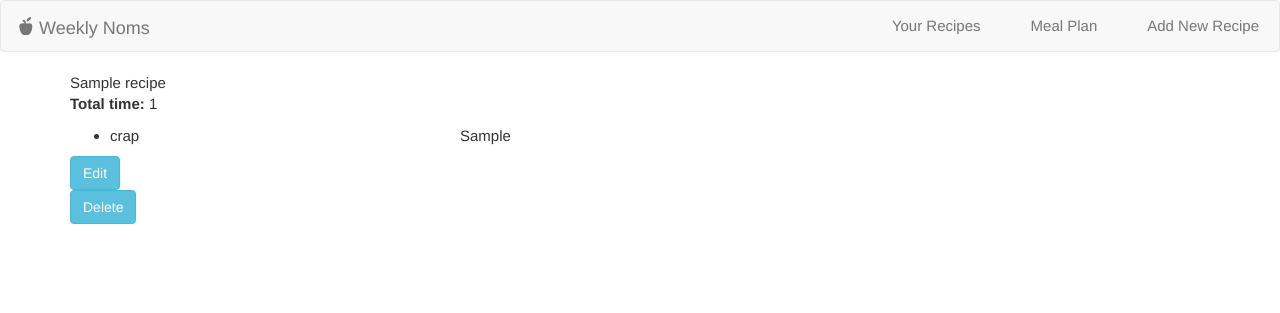
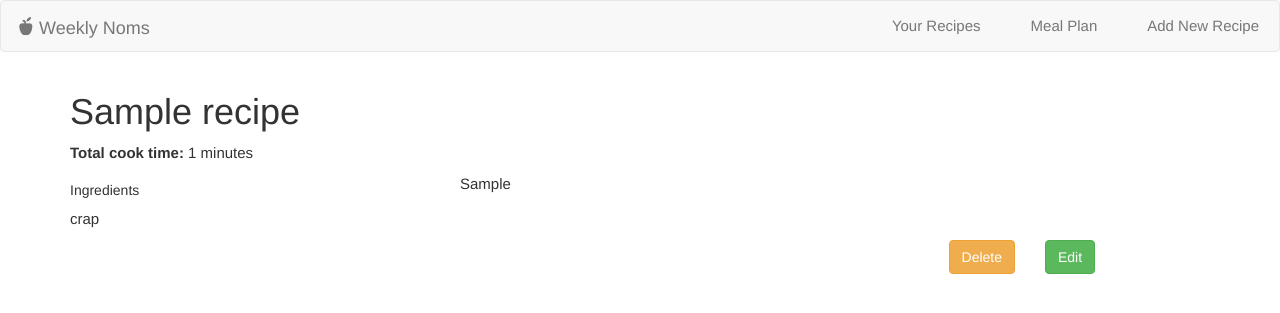
Before and after one commit to apprentiCollabs/weekly_noms, a Django app: a page that uses meal_manager/templates/meal_manager/recipe.html in a window 1280 px wide. Shown: the top 313 px of the page. Run offline with Django 3.2, Linux system fonts and the light colour scheme; a user stored in the database is signed in; data comes from the database, SQL or seed files in the repository; both versions use the stored data as it was after the commit; tables that the repository leaves empty hold one stand-in row (values such as "Sample post"); parts of the project's set-up code (start-up, migrations or seed data) failed here and were passed over; some libraries are stand-ins or nearby versions; some web fonts are replaced.

Commit message:
Edited individual recipe page html

```diff
--- a/meal_manager/templates/meal_manager/recipe.html
+++ b/meal_manager/templates/meal_manager/recipe.html
@@ -7,15 +7,17 @@
 {% block content %}
     <div class="row">
         <header class="col-xs-12">
-            {{ object.title }}
+            <h1>
+                {{ object.title }}
+            </h1>
         </header>
     </div>
 
     <div class="row">
         <aside class="col-xs-3">
             <p>
-                <strong>Total time:</strong>
-                {{ object.cook_time }}
+                <strong>Total cook time:</strong>
+                {{ object.cook_time }} minutes
             </p>
         </aside>
         <aside class="col-xs-9">
@@ -31,7 +33,10 @@
 
     <div class="row">
         <section class="col-xs-12 col-sm-4">
-            <ul>
+            <h5>
+                Ingredients
+            </h5>
+            <ul class="list-unstyled">
                 {% for ingredient in object.ingredients.all %}
                 <li>
                     {{ ingredient.name }}
@@ -46,13 +51,21 @@
             </p>
         </section>
     </div>
-    <form action="{% url 'meals:edit_recipe' pk=recipe.id %}" method="get">
-        {% csrf_token %}
-        <input class="btn btn-info" type="submit" value="Edit">
-    </form>
-    <form action="{% url 'meals:delete_recipe' pk=recipe.id %}" method="post">
-        {% csrf_token %}
-        <input class="btn btn-info" type="submit" value="Delete">
 
-    </form>
+    <div class="row">
+        <aside class="col-xs-1 col-xs-offset-9 text-right">
+            <form action="{% url 'meals:delete_recipe' pk=recipe.id %}" method="POST" class="form-inline">
+                {% csrf_token %}
+                <input class="btn btn-warning" type="submit" value="Delete">
+            </form>
+        </aside>
+        <aside class="col-xs-1">
+            <!-- BUG/TODO: the edit button currently allows editing but creates a duplicate in the db (with the new info) instead of resaving the original entry -->
+            <form action="{% url 'meals:edit_recipe' pk=recipe.id %}" method="GET" class="form-inline">
+                {% csrf_token %}
+                <input class="btn btn-success" type="submit" value="Edit">
+            </form>
+        </aside>
+    </div>
+
 {% endblock %}
```
Also changed, not shown: db.sqlite3.
